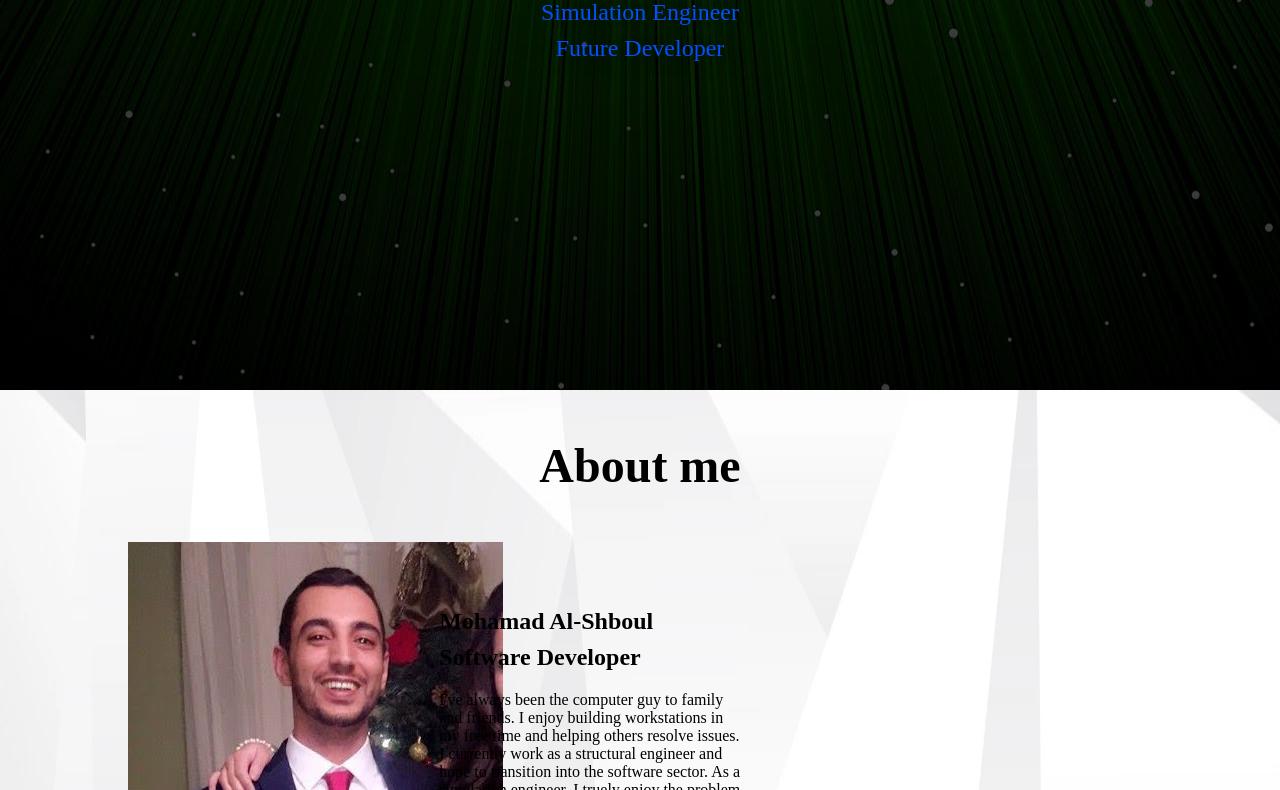
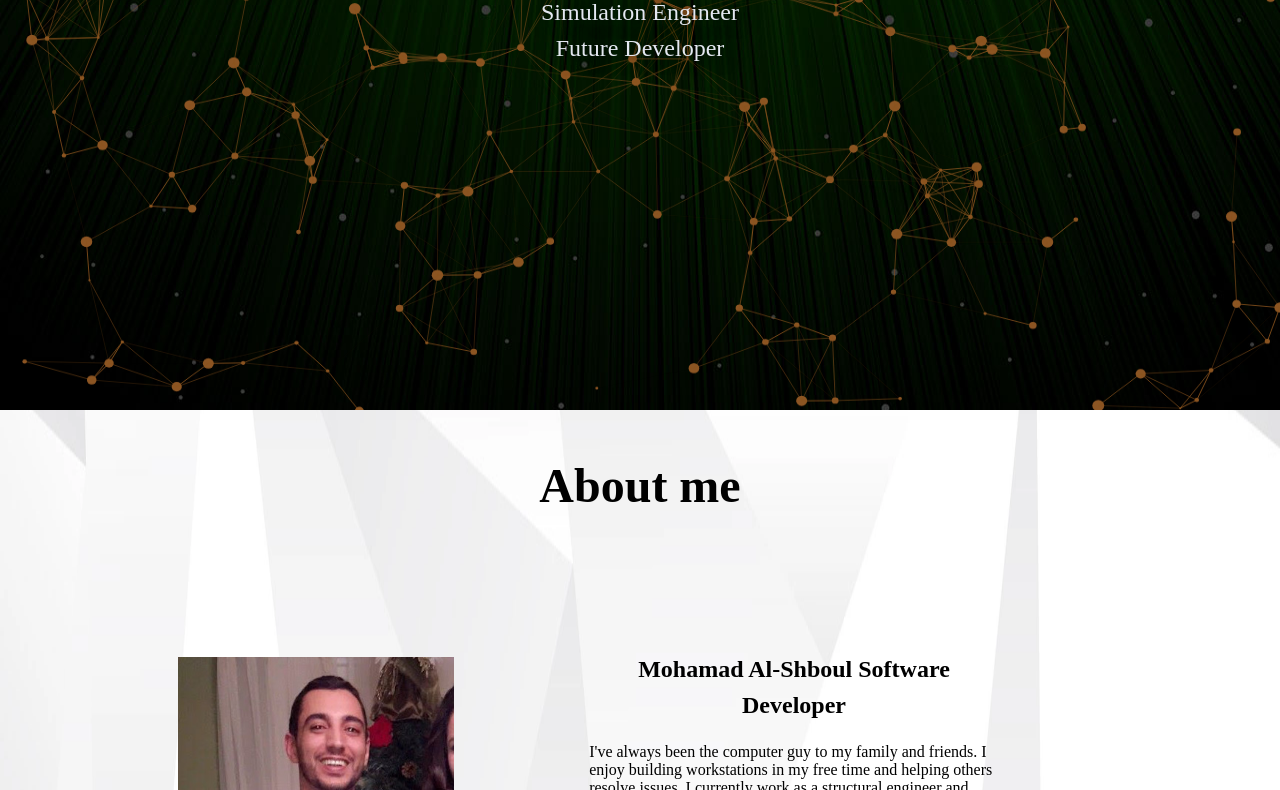
Before and after one commit to shboul90/Portfolio, a plain HTML site: page Main.html in a window 1280 px wide. Shown: the part 360-1150 px from the top of the page. Drawn offline with Linux system fonts and the light colour scheme; animation ran at ten frames a second.

Commit message:
Added canvas function along with fixed navbar

```diff
--- a/Main.css
+++ b/Main.css
@@ -1,18 +1,42 @@
+body {
+    font-family: 'Times New Roman', Times, serif;
+    padding: 0;
+    margin: 0;
+    color: rgb(0, 0, 0);
+    background-image: url("img/bg-light.webp");
+    background-repeat: no-repeat;
+    background-size: 100% 100%;
+}
+
+   /* ---- Navbar Styling ---- */
+
 .navbar {
-    background-color: #333;
+    background:rgb(5, 2, 19);
     position: fixed;
     top: 0;
     width: 100%;
+    height: 44px;
+    overflow: hidden;
+    letter-spacing: 1px;
+    font-family: 'Source Sans Pro', sans-serif;
+    line-height: 1.5;
 }
 
 .navbar a{
     float: left;
+    width: auto;
+    border: none;
+    outline: 0;
     color: #f2f2f2;
     text-align: center;
-    padding: 14px 16px;
+    padding: 10px 15px 9px 15px;
+    font-size: 17px;
+    vertical-align: middle;
+    overflow: hidden;
     text-decoration: none;
-    font-size: 17px;
+    background-color: inherit;
 }
+
 .navbar a:hover {
     background-color: #ddd;
     color: black;
@@ -23,10 +47,8 @@
     color: white;
 }
 
+   /* ---- Intro Styling ---- */
 .intro {
-    background-image: url("img/SimBackF.jpg");
-    background-repeat: no-repeat;
-    background-size: 100% 100%;
     height: 750px;
 }
 
@@ -35,11 +57,20 @@
     top: 35%;
     width: 100%;
     text-align: center;
-    overflow: hidden;
+
+}
+
+#canvasintro {
+    position: absolute;
+    width: 100%;
+    height: 750px;
+    background-image: url("img/SimBackF.jpg");
+    background-repeat: no-repeat;
+    background-size: 100% 100%;
 }
 
 #fullname .nameplate {
-    overflow: hidden;
+    overflow: visible;
     font-weight: 300;
     line-height: 1.5em;
     font-size: 2em;
@@ -50,28 +81,17 @@
     font-weight: 300;
     line-height: 1.5em;
     font-size: 1em;
-    color: rgb(0, 81, 255);
+    color: rgb(228, 232, 241);
     text-shadow: #000000 5px 0 20px;
 }
-body {
-    font-family: 'Times New Roman', Times, serif;
-    padding: 0;
-    margin: 0;
-    color: rgb(0, 0, 0);
-    background-image: url("img/bg-light.webp");
-    background-repeat: no-repeat;
-    background-size: 100% 100%;
 
-}
-
+   /* ---- About Me Styling ---- */
 .aboutmeblock {
     max-width: 80%;
-    padding: 0 80px;
     margin: auto;
 }
 
-.aboutmeblock h2 {
-    display: block;
+.aboutmetitle {
     text-align: center;
     font-weight: bold;
     line-height: 1.5em;
@@ -81,10 +101,23 @@ body {
 
 .about-content div{
     display: inline-block;
+    margin: 20px 0;
+    padding: 50px;
+    height: 90%;
+}
+
+.left{
+    width: 30%;
+    margin-left: 10%;
+    margin-right: 10%;
+}
+
+.left img{
+    width: 90%;
 }
 
 .right {
-    width: 30%;
+    width: 40%;
 }
 
 .right a {
@@ -98,16 +131,17 @@ body {
     border-radius: 6px;
 }
 
-.text {
+.right h2 {
     font-weight: bold;
     line-height: 1.5em;
+    position: relative;
+    width: 100%;
+    text-align: center;
     font-size: 1.5em;
     color: rgb(0, 0, 0);
 }
 
-.left {
-    width: 30%;
-}
+   /* ---- Projects Styling ---- */
 .projectscontainer {
     background-image: url("img/SimBack.jpg");
     background-repeat: no-repeat;
--- a/Main.html
+++ b/Main.html
@@ -8,19 +8,19 @@
         <title>Mohamads Portfolio</title>
     </head>
 
-    <header>
+    <body>
+
         <div class="navbar">
             <a href="#home">Home</a>
             <a href="#aboutme">About Me</a>
             <a href="#projects">Projects</a>
             <a href="#contact">Contact</a>
         </div>
-    </header>
-
-    <body>
 
         <section class="home" id="home">
             <div class="intro">
+                <canvas id="canvasintro"></canvas>
+                <script src="script.js"></script>
                     <div class="fullnamecontainer">
                         <h1 id="fullname">
                             <span class="nameplate">Mohamad Al-Shboul</span>
@@ -32,19 +32,25 @@
                             </span>
                         </h1>
                     </div>
+                    <div class="navbar">
+                        <a href="#home">Home</a>
+                        <a href="#aboutme">About Me</a>
+                        <a href="#projects">Projects</a>
+                        <a href="#contact">Contact</a>
+                    </div>
             </div>
         </section>
 
             <section class="aboutme" id="aboutme">
                 <div class="aboutmeblock">
-                    <h2 class="title">About me</h2>
+                    <h2 class="aboutmetitle">About me</h2>
                     <div class="about-content">
                         <div class="left">
                             <img src="img/Profile.jpg" alt="">
                         </div>
                         <div class="right">
-                            <div class="text"> Mohamad Al-Shboul <span>Software Developer</span></div>
-                            <p>I've always been the computer guy to family and friends. I enjoy building workstations in my free time and helping others resolve issues. I currently work as a structural engineer and hope to transition into the software sector. As a simulation engineer, I truely enjoy the problem solving aspect of my position and working within a team. I am always up for a challenge and hope to build a successful career.</p>
+                            <h2 class="text"> Mohamad Al-Shboul <span>Software Developer</span></h2>
+                            <p>I've always been the computer guy to my family and friends. I enjoy building workstations in my free time and helping others resolve issues. I currently work as a structural engineer and hope to transition into the software sector. As a simulation engineer, I truely enjoy the problem solving aspect of my position and working within a team. I am always up for a challenge and hope to build a successful career in tech.</p>
                             <a href="https://www.linkedin.com/in/mohamad-al-shboul-14a4149b/">Linkedin Profile</a>
                         </div>
                     </div>
@@ -121,6 +127,7 @@
             </div>
         </section>
 
+
         <footer id="footerSection">
             <p>Portfolio - Mohamad Al-Shboul</p>
         </footer>
--- /dev/null
+++ b/script.js
@@ -0,0 +1,138 @@
+const canvas = document.getElementById("canvasintro");
+const ctx = canvas.getContext('2d');
+canvas.width = window.innerWidth;
+canvas.height = window.innerHeight;
+
+let particlesArray;
+
+// mouse position
+let mouse = {
+    x: null,
+    y: null,
+    radius: (canvas.height/120) * (canvas.width/120)
+}
+
+window.addEventListener('mousemove',
+    function(event) {
+        mouse.x = event.x;
+        mouse.y = event.y;
+    }
+);
+
+// create particle
+class Particle {
+    constructor(x, y, directionX, directionY, size, color){
+        this.x = x;
+        this.y = y;
+        this.directionX = directionX;
+        this.directionY = directionY;
+        this.size = size;
+        this.color = color;
+    }
+    // method to draw individual particle
+    draw(){
+        ctx.beginPath();
+        ctx.arc(this.x, this.y, this.size, 0, Math.PI * 2,false);
+        ctx.fillStyle = '#8C5523';
+        ctx.fill();
+    }
+    // check particle position, check mouse position, move the particle, draw the particle
+    update() {
+        // check if particle is still within canvas
+        if(this.x > canvas.width || this.x < 0 ) {
+            this.directionX = -this.directionX;
+        }
+        if(this.y > canvas.height || this.y < 0 ) {
+            this.directionY = -this.directionY;
+        }
+
+        // checl collision detection - mouse position / particle position
+        let dx = mouse.x - this.x;
+        let dy = mouse.y - this.y;
+        let distance = Math.sqrt((dx*dx) + (dy*dy));
+
+        if(distance < mouse.radius + this.size){
+            if(mouse.x < this.x && this.x < canvas.width - this.size * 10) {
+                this.x += 10;
+            }
+            if(mouse.x > this.x && this.x > this.size*10) {
+                this.x -= 10;
+            }
+            if(mouse.y < this.y && this.y < canvas.height - this.size * 10) {
+                this.y += 10;
+            }
+            if(mouse.y > this.y && this.y > this.size*10) {
+                this.y -= 10;
+            }
+        }
+
+        // move particle
+        this.x += this.directionX;
+        this.y += this.directionY;
+        // draw particle
+        this.draw();
+    }
+}
+
+// create particle array
+function init() {
+    particlesArray = [];
+    let numberOfParticles = (canvas.height * canvas.width) / 9000;
+    for (let i = 0; i< numberOfParticles*2; i++ ) {
+        let size = (Math.random() * 5) + 1;
+        let x = (Math.random() * ((innerWidth - size * 2) - (size * 2)) + size * 2);
+        let y = (Math.random() * ((innerHeight - size * 2) - (size * 2)) + size * 2);
+        let directionX = (Math.random() * 5) - 2.5;
+        let directionY = (Math.random() * 5) - 2.5;
+        let color = '#8C5523';
+
+        particlesArray.push(new Particle(x, y, directionX, directionY, size, color));
+    }
+}
+
+// animation loop
+function animate() {
+    requestAnimationFrame(animate);
+    ctx.clearRect(0,0,innerWidth,innerHeight);
+
+    for(let i = 0; i < particlesArray.length; i++) {
+        particlesArray[i].update();
+    }
+    connect();
+}
+
+function connect(){
+    let opacityValue = 1;
+    for(let a = 0; a < particlesArray.length; a++){
+        for(let b = a; b < particlesArray.length; b++){
+            let distance = (( particlesArray[a].x - particlesArray[b].x ) * ( particlesArray[a].x - particlesArray[b].x)) + ((particlesArray[a].y - particlesArray[b].y) * (particlesArray[a].y - particlesArray[b].y));
+            if (distance < (canvas.width/7) * (canvas.height/7)){
+                opacityValue = 1 - (distance/10000);
+                ctx.strokeStyle='rgba(140,85,31,' +  opacityValue + ')';
+                ctx.lineWidth = 1;
+                ctx.beginPath();
+                ctx.moveTo(particlesArray[a].x, particlesArray[a].y);
+                ctx.lineTo(particlesArray[b].x, particlesArray[b].y);
+                ctx.stroke();
+            }
+        }
+    }
+}
+
+window.addEventListener('resize',
+    function(){
+        canvas.width = innerWidth;
+        canvas.height = innerHeight;
+        mouse.radius = ((canvas.height/80) * (canvas.width/80));
+        init();
+    }
+);
+
+window.addEventListener('mouseout',
+    function(){
+        mouse.x = undefined;
+        mouse.y = undefined;
+})
+
+init();
+animate();
--- /dev/null
+++ b/teststyle.css
@@ -0,0 +1,13 @@
+*{
+    margin: 0;
+    padding: 0;
+    box-sizing: border-box;
+}
+
+#canvasintro {
+    position: absolute;
+    top: 0; left: 0;
+    width: 100%;
+    height: 100%;
+    background: radial-gradient(#ffc38c, #ff9b40);
+}
```
Also changed, not shown: Test.Html (added, +14 -0 lines). Lines whose indentation alone changed are shown as unchanged.
